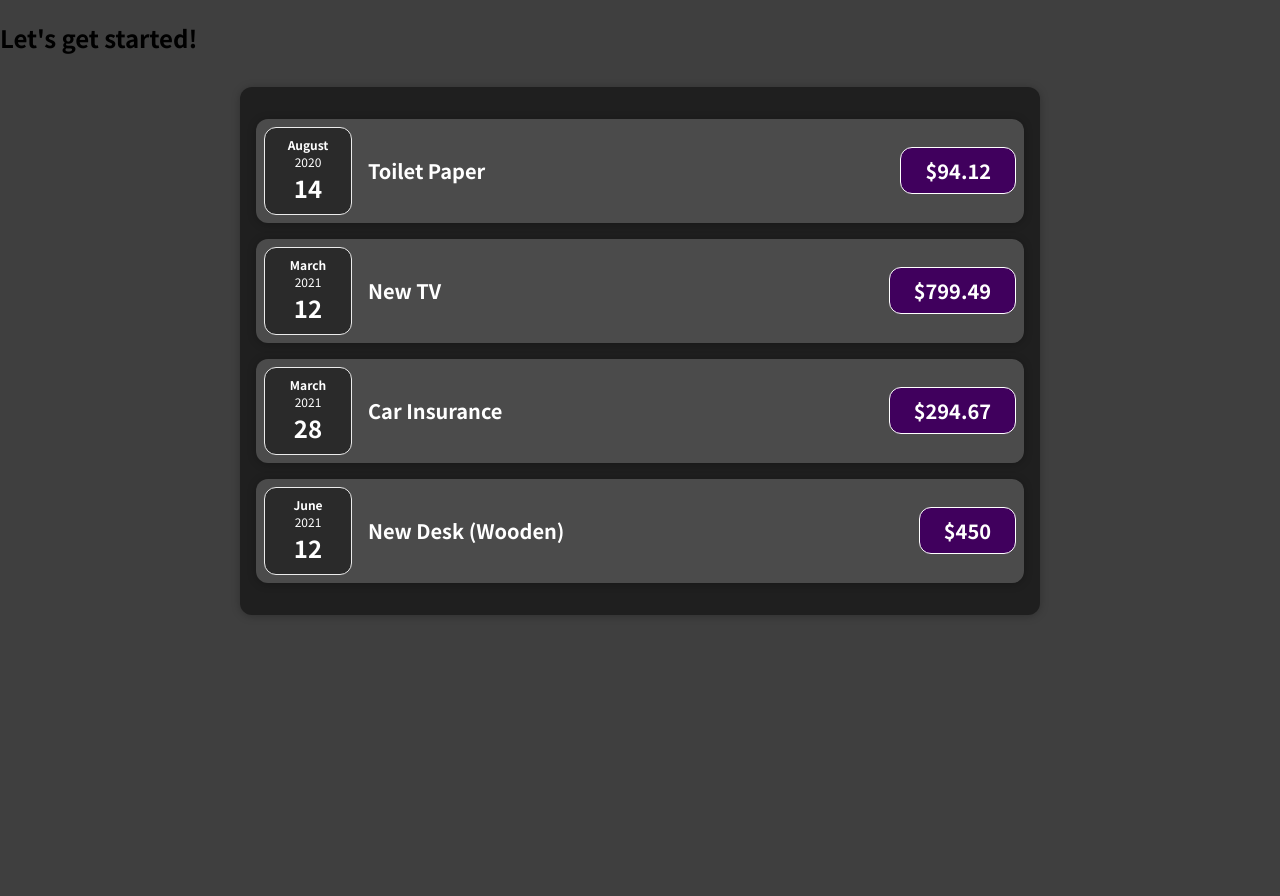
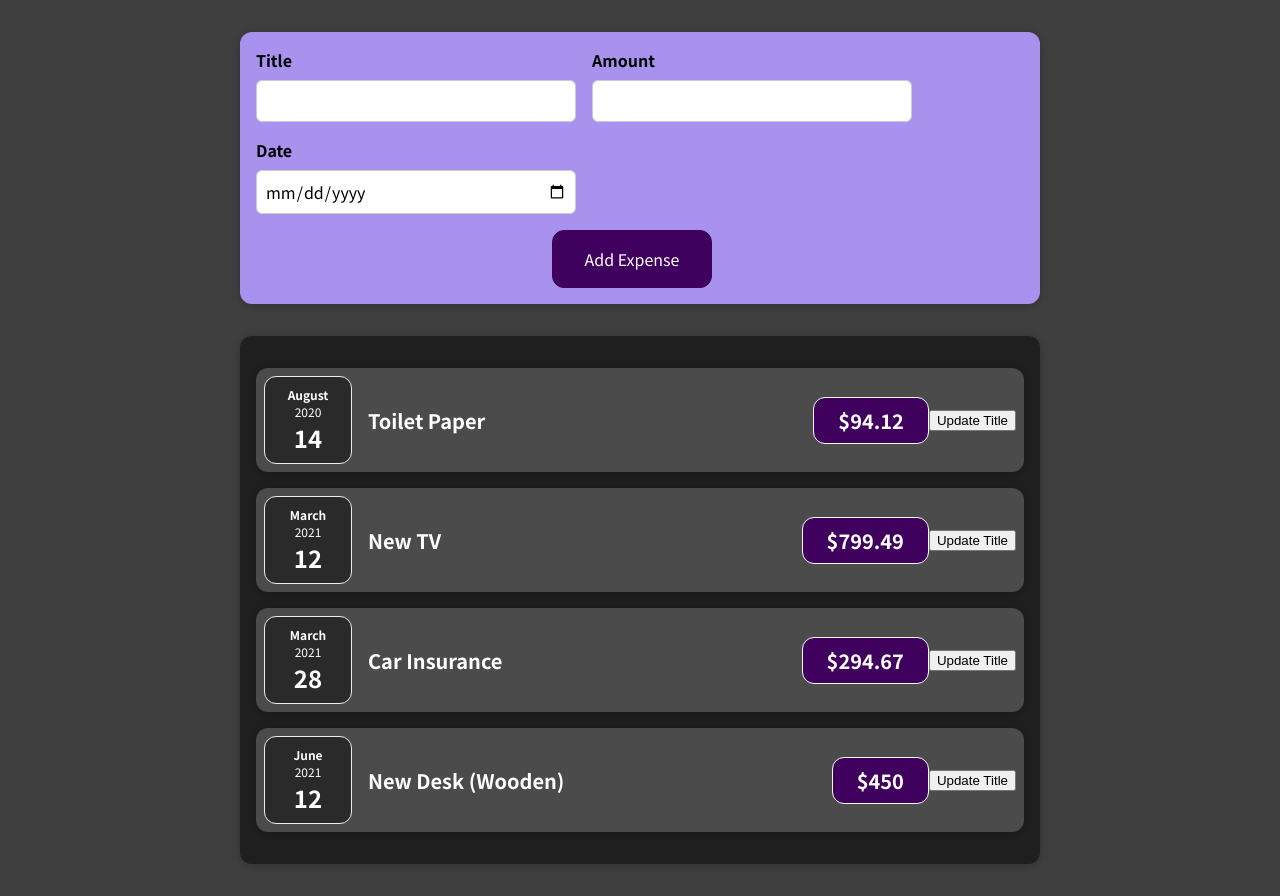
Before and after one commit to tclarkston/academind-react-complet, a React (Create React App) app in the folder 01-starting-setup/: page / in a window 1280 px wide. Before the commit the page ends 800 px from the top, so only its background shows below. Built offline with nearby package versions, Linux system fonts and the light colour scheme; the HTML template or start-up script is replaced by a standard one.

Commit message:
working form

```diff
--- a/01-starting-setup/src/App.js
+++ b/01-starting-setup/src/App.js
@@ -1,4 +1,5 @@
 import Expenses from "./components/Expenses/Expenses";
+import NewExpense from "./components/NewExpense/NewExpense";
 
 const App = () => {
   const expenses = [
@@ -25,7 +26,7 @@
 
   return (
     <div>
-      <h2>Let's get started!</h2>
+      <NewExpense/>
       <Expenses items={expenses}></Expenses>
     </div>
   );
--- a/01-starting-setup/src/components/Expenses/ExpenseItem.js
+++ b/01-starting-setup/src/components/Expenses/ExpenseItem.js
@@ -1,17 +1,26 @@
+import React, { useState } from 'react'
+
 import './ExpenseItem.css'
 import './ExpenseDate'
 import ExpenseDate from './ExpenseDate';
 import Card from './../UI/Card';
 
 const ExpenseItem = (props) => {
+  const [title, setTitle] = useState(props.title);
+
+  const clickHandler = () => {
+    setTitle('Updated!!!');
+    console.log(title);
+  };
 
   return (
     <Card className='expense-item'>
       <ExpenseDate date={props.date} />
       <div className='expense-item__description'>
-        <h2>{props.title}</h2>
+        <h2>{title}</h2>
         <div className='expense-item__price'>${props.amount}</div>
       </div>
+      <button onClick={clickHandler}>Update Title</button>
     </Card>
   );
 }
--- /dev/null
+++ b/01-starting-setup/src/components/NewExpense/ExpenseForm.css
@@ -0,0 +1,26 @@
+.new-expense__controls {
+  display: flex;
+  flex-wrap: wrap;
+  gap: 1rem;
+  margin-bottom: 1rem;
+  text-align: left;
+}
+
+.new-expense__control label {
+  font-weight: bold;
+  margin-bottom: 0.5rem;
+  display: block;
+}
+
+.new-expense__control input {
+  font: inherit;
+  padding: 0.5rem;
+  border-radius: 6px;
+  border: 1px solid #ccc;
+  width: 20rem;
+  max-width: 100%;
+}
+
+.new-expense__actions {
+  text-align: right;
+}
--- /dev/null
+++ b/01-starting-setup/src/components/NewExpense/ExpenseForm.js
@@ -0,0 +1,28 @@
+import './ExpenseForm.css'
+
+const ExpenseForm = () => {
+
+  return (
+    <form>
+      <div className='new-expense__controls'>
+        <div className='new-expense__control'>
+          <label>Title</label>
+          <input type='text' />
+        </div>
+        <div className='new-expense__control'>
+          <label>Amount</label>
+          <input type='number' min='0.01' step='0.01' />
+        </div>
+        <div className='new-expense__control'>
+          <label>Date</label>
+          <input type='date' min='2019-01-01' max='2025-12-31' />
+        </div>
+      </div>
+      <div className='new-expense__action'>
+        <button type='submit'>Add Expense</button>
+      </div>
+    </form>
+  );
+};
+
+export default ExpenseForm;
--- /dev/null
+++ b/01-starting-setup/src/components/NewExpense/NewExpense.css
@@ -0,0 +1,38 @@
+.new-expense {
+  background-color: #a892ee;
+  padding: 1rem;
+  margin: 2rem auto;
+  width: 50rem;
+  max-width: 95%;
+  border-radius: 12px;
+  text-align: center;
+  box-shadow: 0 1px 8px rgba(0, 0, 0, 0.25);
+}
+
+.new-expense button {
+  font: inherit;
+  cursor: pointer;
+  padding: 1rem 2rem;
+  border: 1px solid #40005d;
+  background-color: #40005d;
+  color: white;
+  border-radius: 12px;
+  margin-right: 1rem;
+}
+
+.new-expense button:hover,
+.new-expense button:active {
+  background-color: #510674;
+  border-color: #510674;
+}
+
+.new-expense button.alternative {
+  color: #220131;
+  border-color: transparent;
+  background-color: transparent;
+}
+
+.new-expense button.alternative:hover,
+.new-expense button.alternative:active {
+  background-color: #ddb3f8;
+}
--- /dev/null
+++ b/01-starting-setup/src/components/NewExpense/NewExpense.js
@@ -0,0 +1,13 @@
+import ExpenseForm from './ExpenseForm';
+import './NewExpense.css'
+
+const NewExpense = () => {
+
+  return (
+    <div className='new-expense'>
+      <ExpenseForm/>
+    </div>
+  );
+};
+
+export default NewExpense;
```
